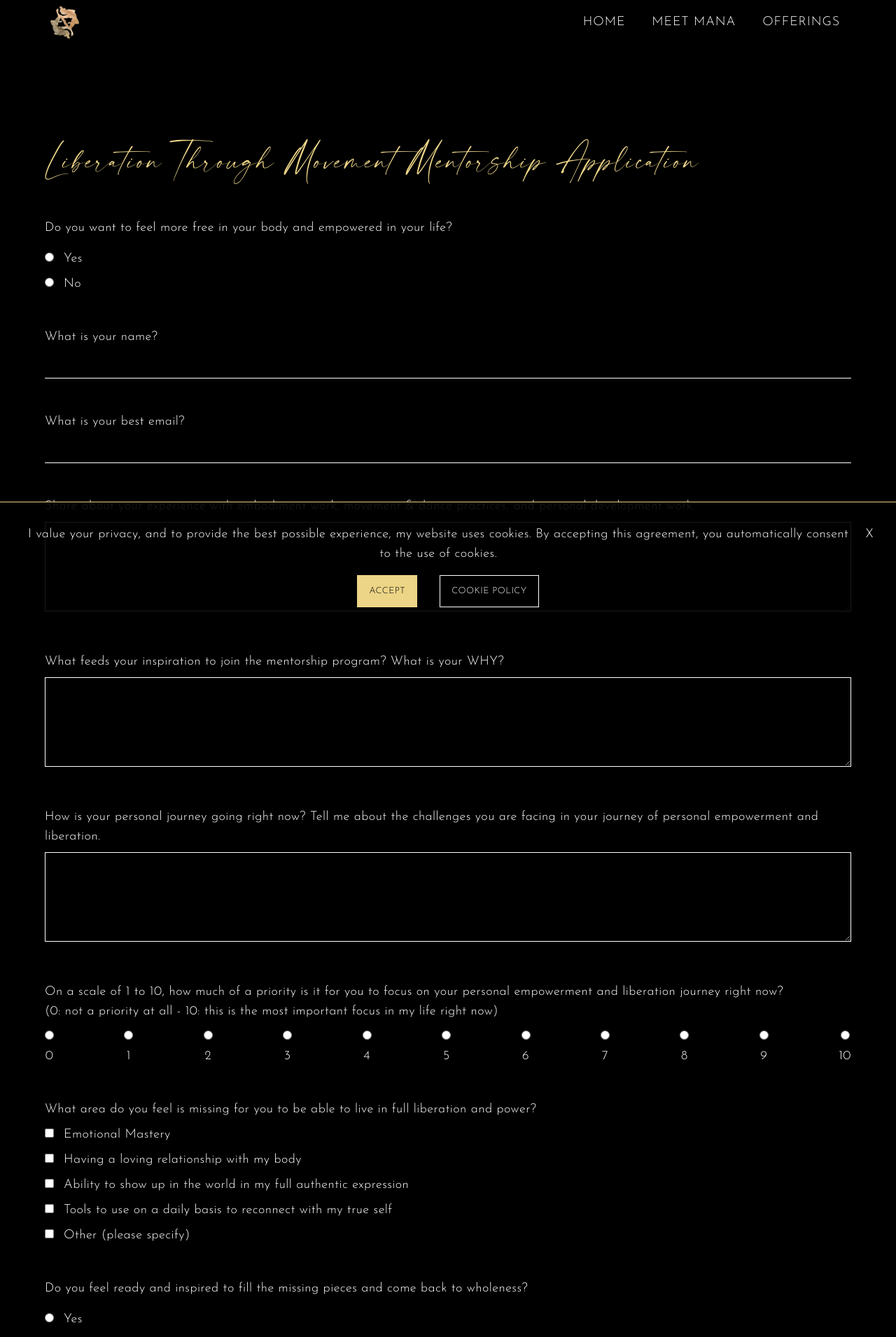
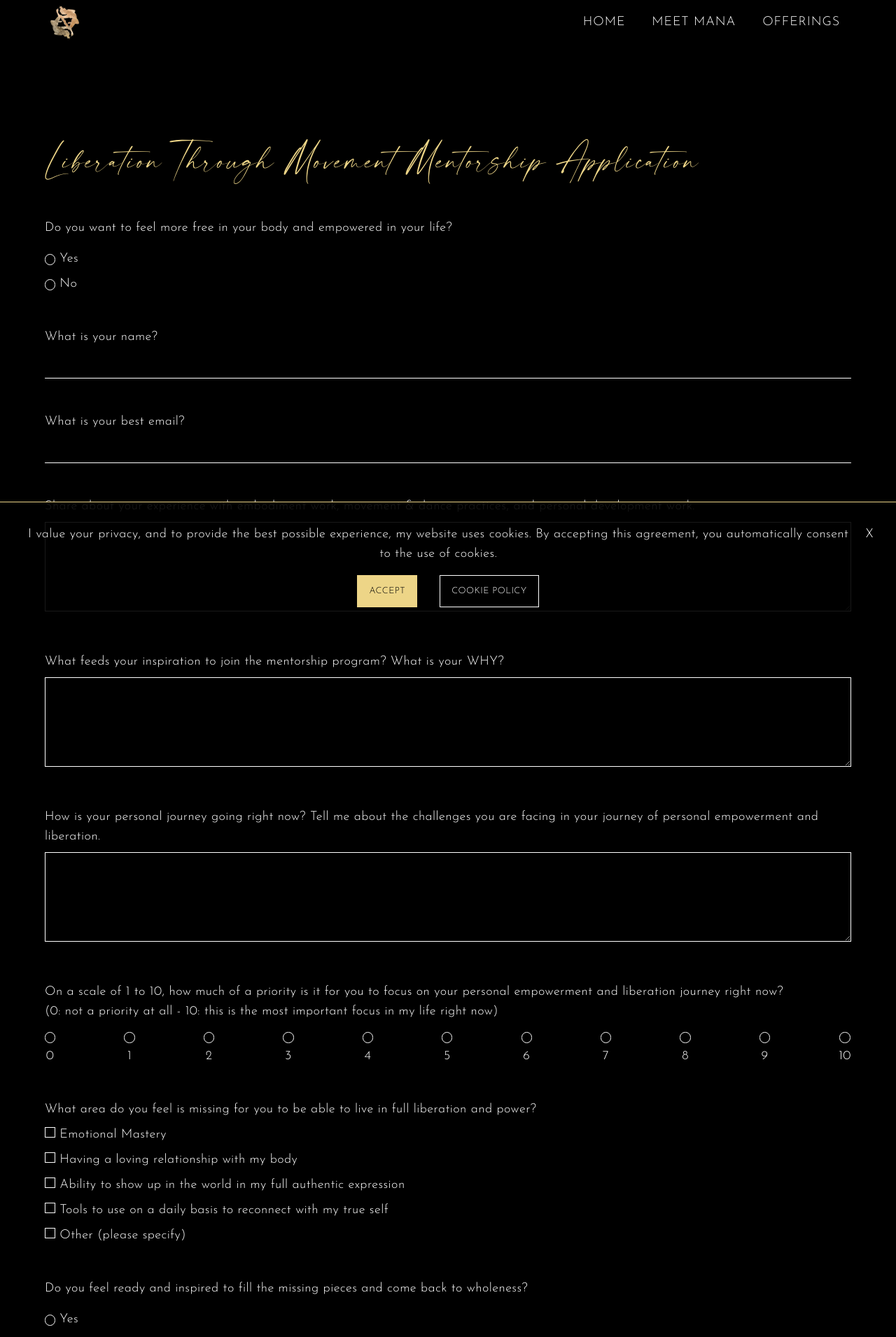
Before and after one commit to brittwoodard/manamei, a Jekyll site: the page built from mentorship-application.html, in a window 1280 px wide. Shown: the top 1911 px of the page at 70% size. Built offline with Jekyll 4.4.1, drawn with Linux system fonts in a browser that asks for light colours; nearby versions of some CDN libraries.

Commit message:
form styling

```diff
--- a/assets/css/output-style.css
+++ b/assets/css/output-style.css
@@ -970,6 +970,75 @@ video {
 .mobile-menu a:hover {
         color: white;
     }
+/* Forms */
+input[type="radio"] {
+        -webkit-appearance: none;
+           -moz-appearance: none;
+                appearance: none;
+        background: transparent;
+        margin: 0;
+        color: currentColor;
+        width: 0.65em;
+        height: 0.65em;
+        border: 1.6px solid currentColor;
+        border-radius: 50%;
+        display: inline-grid;
+        place-content: center;
+        position: relative;
+    }
+input[type="radio"]:checked {
+        background-color: currentColor;
+    }
+input[type="radio"]:focus {
+        outline: none;
+    }
+input[type="radio"]::before {
+        content: "";
+        width: 0.35em;
+        height: 0.35em;
+        border-radius: 50%;
+        transform: scale(0);
+        transition: 250ms transform ease-in-out;
+        box-shadow: inset 1em 1em var(--featured);
+    }
+input[type="radio"]:checked {
+        border-color: var(--featured);
+        background-color: transparent;
+    }
+input[type="radio"]:checked::before {
+        transform: scale(1);
+    }
+/* Checkbox */
+input[type="checkbox"], input[type="radio"] {
+        -webkit-appearance: none;
+           -moz-appearance: none;
+                appearance: none;
+        background: transparent;
+        margin: 0;
+        color: currentColor;
+        width: 0.85em;
+        height: 0.85em;
+        border: 1.6px solid currentColor;
+        display: inline-grid;
+        place-content: center;
+        position: relative;
+    }
+input[type="checkbox"]::before {
+        content: "✓";
+        transform: scale(0);
+        font-size: 1.4rem;
+        position: absolute;
+        bottom: -1.2rem;
+        transition: 145ms all ease-in-out;
+        color: var(--featured);
+    }
+input[type="checkbox"]:checked {
+        border-color: rgb(255, 255, 255, 0.7);
+    }
+input[type="checkbox"]:checked::before {
+        transform: scale(1);
+        bottom: -.2rem;
+    }
 .invisible {
   visibility: hidden;
 }
@@ -1031,10 +1100,6 @@ video {
   margin-top: auto;
   margin-bottom: auto;
 }
-.my-12 {
-  margin-top: 3rem;
-  margin-bottom: 3rem;
-}
 .mb-1 {
   margin-bottom: 0.25rem;
 }
@@ -1220,9 +1285,6 @@ video {
 }
 .overflow-hidden {
   overflow: hidden;
-}
-.rounded {
-  border-radius: 0.25rem;
 }
 .rounded-none {
   border-radius: 0px;
@@ -1317,6 +1379,10 @@ video {
 .p-5p {
   padding: 5%;
 }
+.px-1 {
+  padding-left: 0.25rem;
+  padding-right: 0.25rem;
+}
 .px-10p {
   padding-left: 10%;
   padding-right: 10%;
@@ -1325,10 +1391,6 @@ video {
   padding-left: 0.5rem;
   padding-right: 0.5rem;
 }
-.px-3 {
-  padding-left: 0.75rem;
-  padding-right: 0.75rem;
-}
 .px-5p {
   padding-left: 5%;
   padding-right: 5%;
@@ -1353,10 +1415,6 @@ video {
   padding-top: 1rem;
   padding-bottom: 1rem;
 }
-.px-1 {
-  padding-left: 0.25rem;
-  padding-right: 0.25rem;
-}
 .pb-0 {
   padding-bottom: 0px;
 }
@@ -1398,9 +1456,6 @@ video {
 .text-lg {
   font-size: 1.125rem;
   line-height: 1.75rem;
-}
-.font-semibold {
-  font-weight: 600;
 }
 .uppercase {
   text-transform: uppercase;
--- a/mentorship-application.html
+++ b/mentorship-application.html
@@ -298,7 +298,7 @@ layout: default
         </fieldset>
 
         <!-- How did you hear about me? -->
-        <fieldset class="mt-12 mb-8">
+        <fieldset class="mt-12">
             <legend class="mb-2">
                 Where did you hear about me?
             </legend>
```
Also changed, not shown: style.css (+75 -0 lines).
